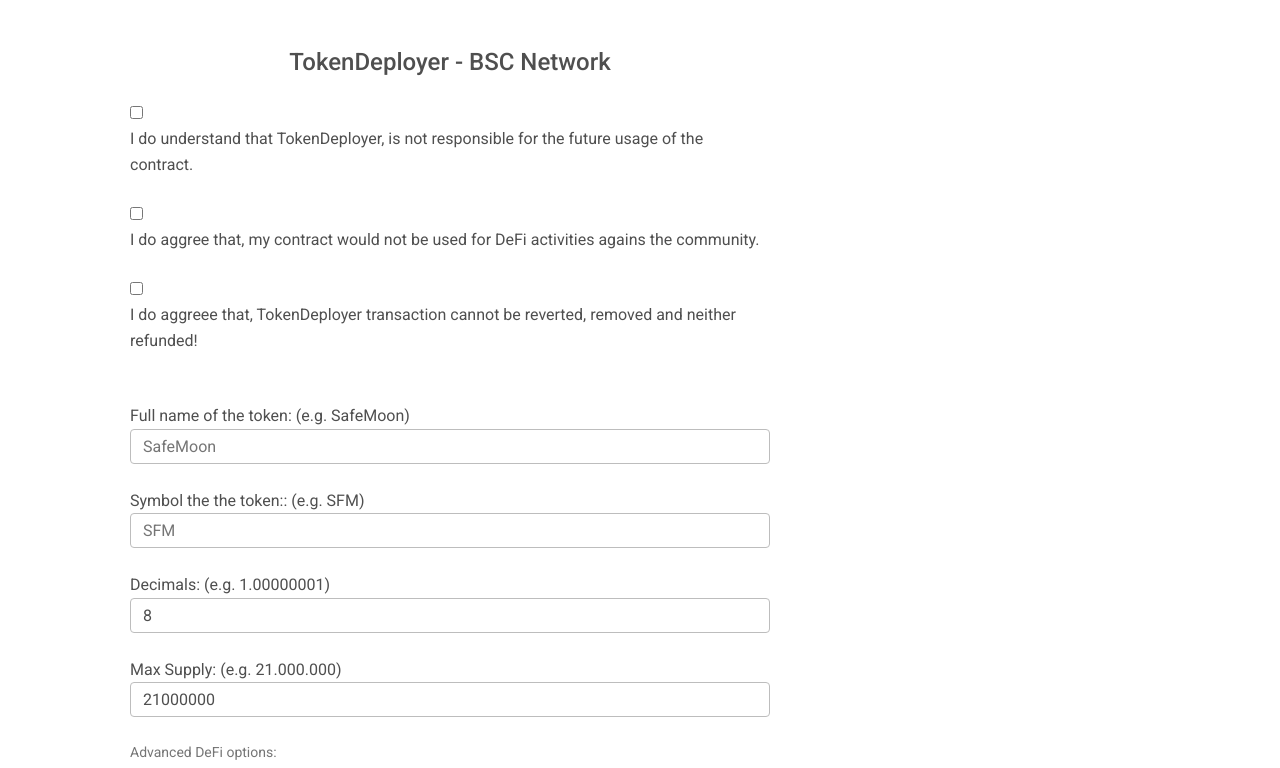
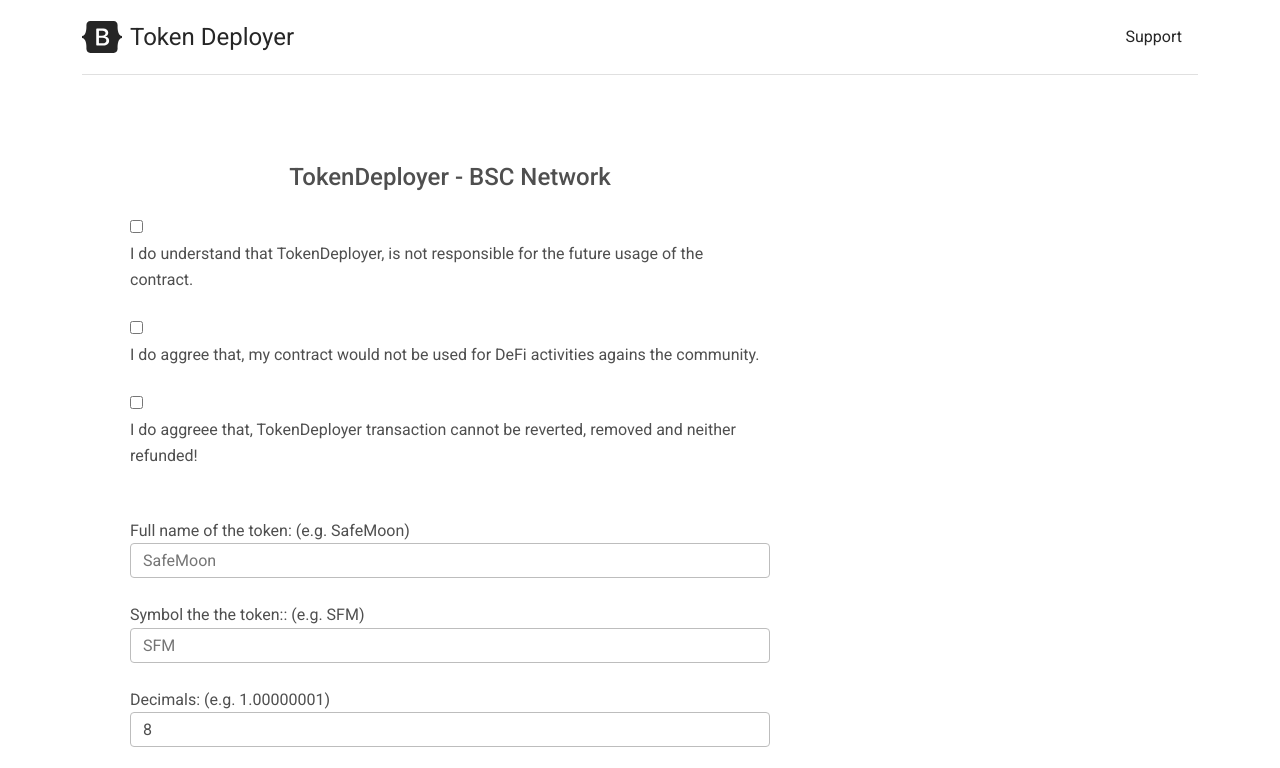
Before and after one commit to szoporece/asdsggf, a website: page docs/index.html in a window 1280 px wide. Shown: the top 768 px of the page. Drawn offline with nearby package versions, Linux system fonts and the light colour scheme; a script that the page names is missing.

Commit message:
Update index.html

```diff
--- a/docs/index.html
+++ b/docs/index.html
@@ -47,6 +47,22 @@
 
     </head>
     <body>
+
+      <div class="container py-3">
+      <header>
+        <div class="d-flex flex-column flex-md-row align-items-center pb-3 mb-4 border-bottom">
+          <a href="/" class="d-flex align-items-center text-dark text-decoration-none">
+            <svg xmlns="http://www.w3.org/2000/svg" width="40" height="32" class="me-2" viewBox="0 0 118 94" role="img"><title>Bootstrap</title><path fill-rule="evenodd" clip-rule="evenodd" d="M24.509 0c-6.733 0-11.715 5.893-11.492 12.284.214 6.14-.064 14.092-2.066 20.577C8.943 39.365 5.547 43.485 0 44.014v5.972c5.547.529 8.943 4.649 10.951 11.153 2.002 6.485 2.28 14.437 2.066 20.577C12.794 88.106 17.776 94 24.51 94H93.5c6.733 0 11.714-5.893 11.491-12.284-.214-6.14.064-14.092 2.066-20.577 2.009-6.504 5.396-10.624 10.943-11.153v-5.972c-5.547-.529-8.934-4.649-10.943-11.153-2.002-6.484-2.28-14.437-2.066-20.577C105.214 5.894 100.233 0 93.5 0H24.508zM80 57.863C80 66.663 73.436 72 62.543 72H44a2 2 0 01-2-2V24a2 2 0 012-2h18.437c9.083 0 15.044 4.92 15.044 12.474 0 5.302-4.01 10.049-9.119 10.88v.277C75.317 46.394 80 51.21 80 57.863zM60.521 28.34H49.948v14.934h8.905c6.884 0 10.68-2.772 10.68-7.727 0-4.643-3.264-7.207-9.012-7.207zM49.948 49.2v16.458H60.91c7.167 0 10.964-2.876 10.964-8.281 0-5.406-3.903-8.178-11.425-8.178H49.948z" fill="currentColor"></path></svg>
+            <span class="fs-4">Token Deployer</span>
+          </a>
+
+          <nav class="d-inline-flex mt-2 mt-md-0 ms-md-auto">
+            <a class="me-3 py-2 text-dark text-decoration-none" href="https://t.me/TokenDeployer">Support</a>
+          </nav>
+        </div>
+
+      </header>
+    </div>
 
 
       <div class="container">
```
